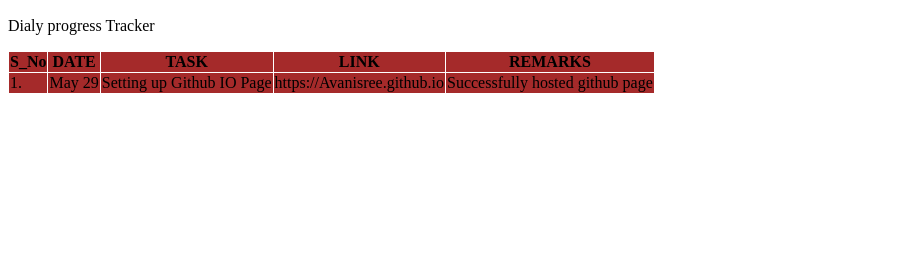
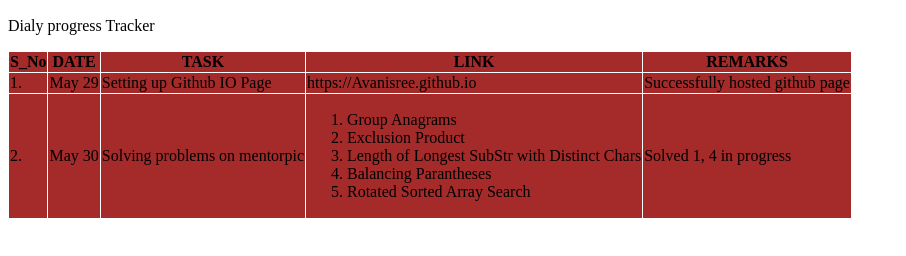
Before and after one commit to Avanisree/Avanisree.github.io, a plain HTML site: page index.html in a window 1280 px wide. Shown: the part 110-366 px from the top of the page, without its empty margins (0-906 px from the left). Drawn offline with Linux system fonts and the light colour scheme.

Commit message:
Update May 30th

```diff
--- a/index.html
+++ b/index.html
@@ -27,6 +27,19 @@
             <td>https://Avanisree.github.io</td>
             <td>Successfully hosted github page</td>
         </tr>
+        <tr>
+            <td>2.</td>
+            <td>May 30</td>
+            <td>Solving problems on mentorpic</td>
+            <td><ol>
+                <li>Group Anagrams</li>
+                <li>Exclusion Product</li>
+                <li>Length of Longest SubStr with Distinct Chars</li>
+                <li>Balancing Parantheses</li>
+                <li>Rotated Sorted Array Search</li>
+            </ol></td>
+            <td>Solved 1, 4 in progress</td>
+        </tr>
     </table>
 </body>
 </html>
```
